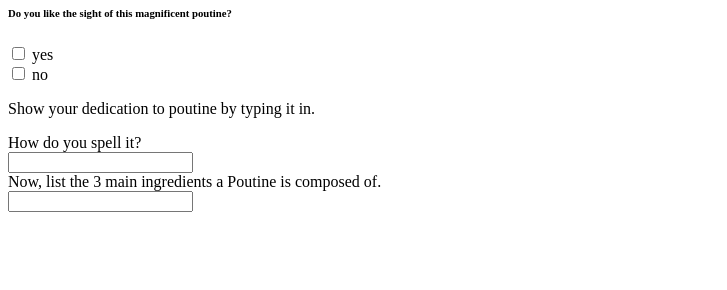
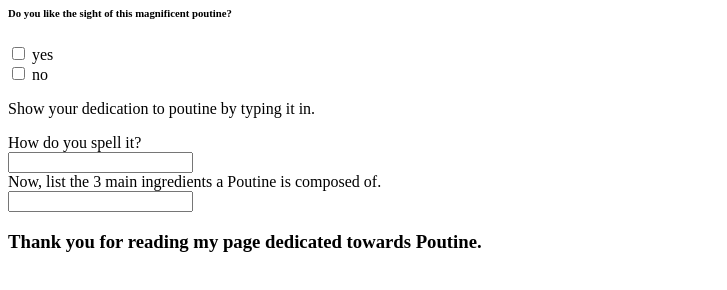
Before and after one commit to batmanbutleralfred/ICS4U, a website: page index.html in a window 1280 px wide. Shown: the part 420-710 px from the top of the page, without its empty margins (0-727 px from the left). Drawn offline with Linux system fonts and the light colour scheme.

Commit message:
Thank you

```diff
--- a/index.html
+++ b/index.html
@@ -31,4 +31,6 @@
   <input type="text" id="fname" name="fname"><br>
 </form>
 
+<h3>Thank you for reading my page dedicated towards Poutine.</h3>
+
 </html>
```
Lines whose indentation alone changed are shown as unchanged.
